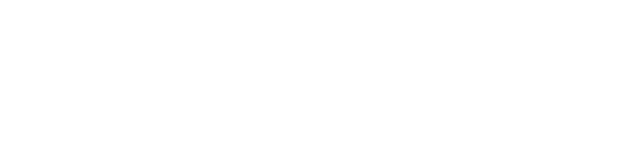
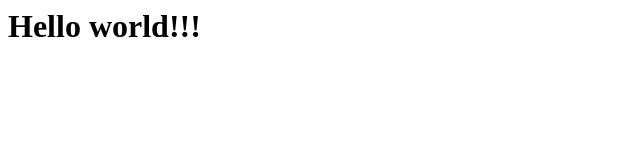
Before and after one commit to flashlighten/vscodestudy, a plain HTML site: page index.html in a window 1280 px wide. Shown: the whole page, without its empty margins (0-640 px from the left). Drawn offline with Linux system fonts and the light colour scheme.

Commit message:
第二次提交的测试

```diff
--- a/index.html
+++ b/index.html
@@ -2,5 +2,7 @@
     <head>
         <title>Hello world!</title>
     </head>
-    <body></body>
+    <body>
+        <h1>Hello world!!!</h1>
+    </body>
 </html>
--- /dev/null
+++ b/index/index.js
@@ -0,0 +1,3 @@
+first
+ScriptProcessorNode
+third
```
